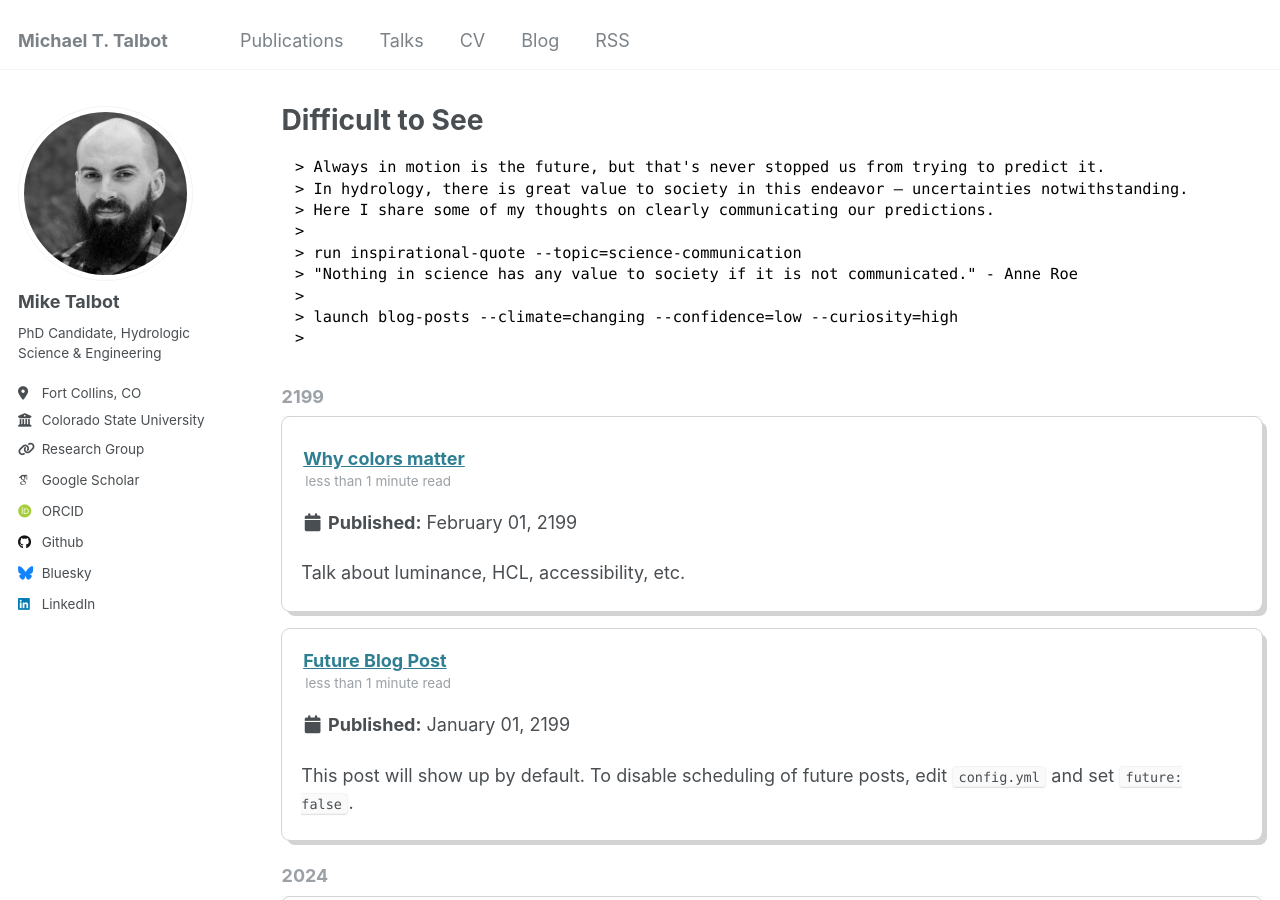
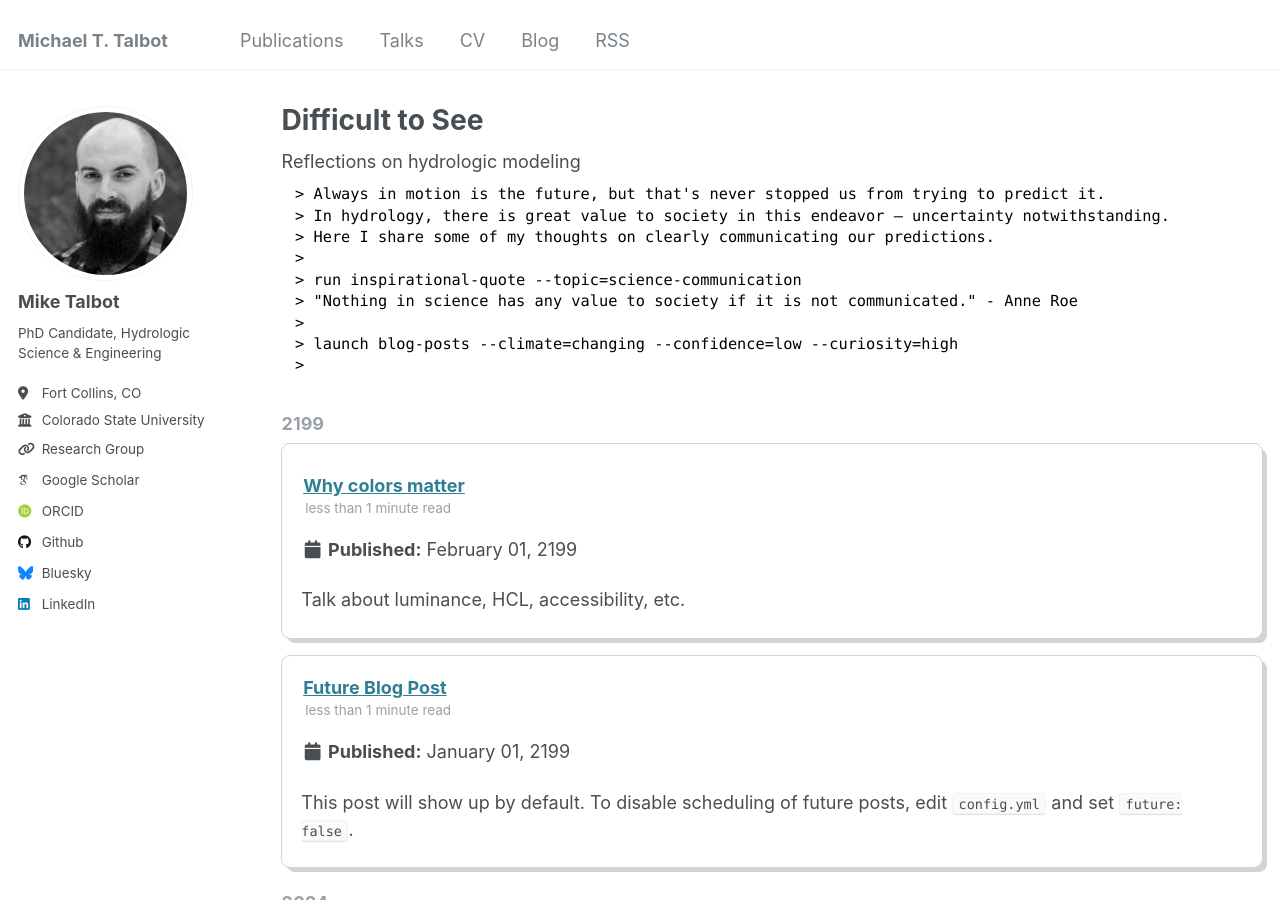
Before and after one commit to realmiketalbot/realmiketalbot.github.io, a Jekyll site: the page built from _pages/year-archive.html, in a window 1280 px wide and 900 px high. Built offline with Jekyll 4.4.1, drawn with Linux system fonts in a browser that asks for light colours; some web fonts are replaced; comment, search, counter and statistics services are not loaded.

Commit message:
Minor revision

```diff
--- a/_pages/year-archive.html
+++ b/_pages/year-archive.html
@@ -8,8 +8,8 @@
 ---
 
 {% include base_path %}
-
-<div class="console-style">> Always in motion is the future, but that's never stopped us from trying to predict it. <br>> In hydrology, there is great value to society in this endeavor — uncertainties notwithstanding. <br>> Here I share some of my thoughts on clearly communicating our predictions. <br>> <br>> run inspirational-quote --topic=science-communication <br>> "Nothing in science has any value to society if it is not communicated." - Anne Roe <br>> <br>> launch blog-posts --climate=changing --confidence=low --curiosity=high <br>> <span class="blinking-cursor"></span></div>
+Reflections on hydrologic modeling
+<div class="console-style">> Always in motion is the future, but that's never stopped us from trying to predict it. <br>> In hydrology, there is great value to society in this endeavor — uncertainty notwithstanding. <br>> Here I share some of my thoughts on clearly communicating our predictions. <br>> <br>> run inspirational-quote --topic=science-communication <br>> "Nothing in science has any value to society if it is not communicated." - Anne Roe <br>> <br>> launch blog-posts --climate=changing --confidence=low --curiosity=high <br>> <span class="blinking-cursor"></span></div>
 
 {% capture written_year %}'None'{% endcapture %}
 {% for post in site.posts %}
```
Also changed, not shown: 1 other file.
